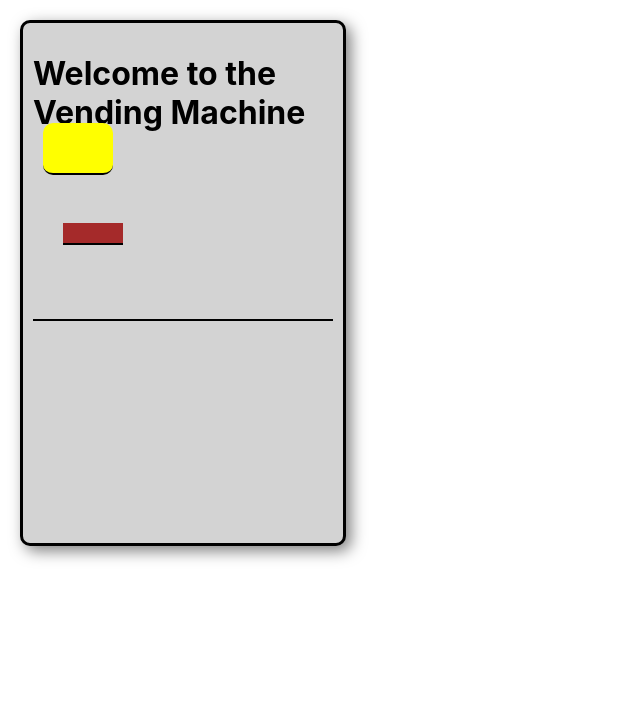
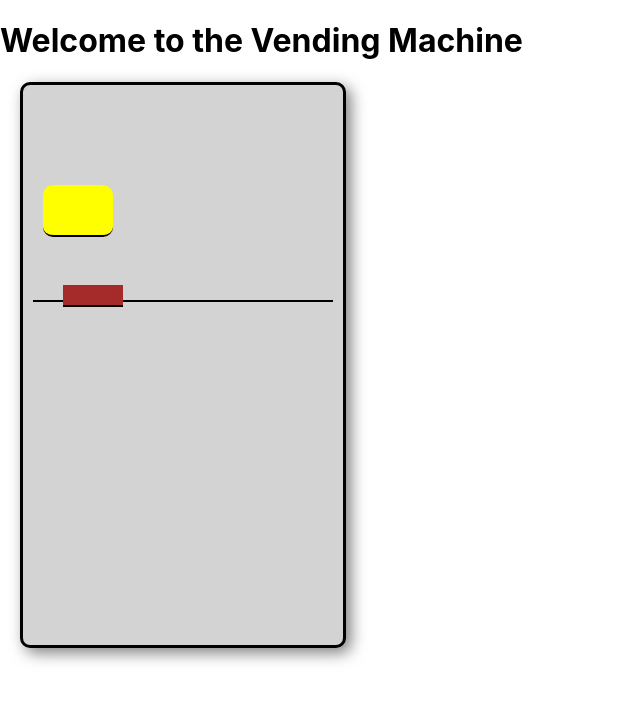
Before and after one commit to ZABocek/Springboard_Unit_46.1_React_Router_Intro_Vending_Machine, a React (Create React App) app in the folder vending-machine-app/: page / in a window 1280 px wide. Shown: the top 702 px of the page, without its empty margins (0-640 px from the left). Built offline with nearby package versions, Linux system fonts and the light colour scheme.

Commit message:
modified placement of App.css image on VendingMachine.js page and modified VendingMachine.js code slightly as well

```diff
--- a/vending-machine-app/src/App.css
+++ b/vending-machine-app/src/App.css
@@ -11,6 +11,7 @@
   box-shadow: 5px 5px 15px rgba(0, 0, 0, 0.5);
   margin: 20px;
   padding: 10px;
+  padding-top: 50px; /* Add padding at the top */
 }
 
 /* Shelves */
--- a/vending-machine-app/src/VendingMachine.js
+++ b/vending-machine-app/src/VendingMachine.js
@@ -10,11 +10,13 @@ function VendingMachine() {
   };
 
   return (
-    <div className="vending-machine">
+    <div>
       <h1>Welcome to the Vending Machine</h1>
-      <div className="shelf chips" onClick={() => navigateTo("/snack/chips")}></div>
-      <div className="shelf soda" onClick={() => navigateTo("/snack/soda")}></div>
-      <div className="shelf candy-bar" onClick={() => navigateTo("/snack/candy")}></div>
+      <div className="vending-machine">
+        <div className="shelf chips" onClick={() => navigateTo("/snack/chips")}></div>
+        <div className="shelf soda" onClick={() => navigateTo("/snack/soda")}></div>
+        <div className="shelf candy-bar" onClick={() => navigateTo("/snack/candy")}></div>
+      </div>
     </div>
   );
 }
```
